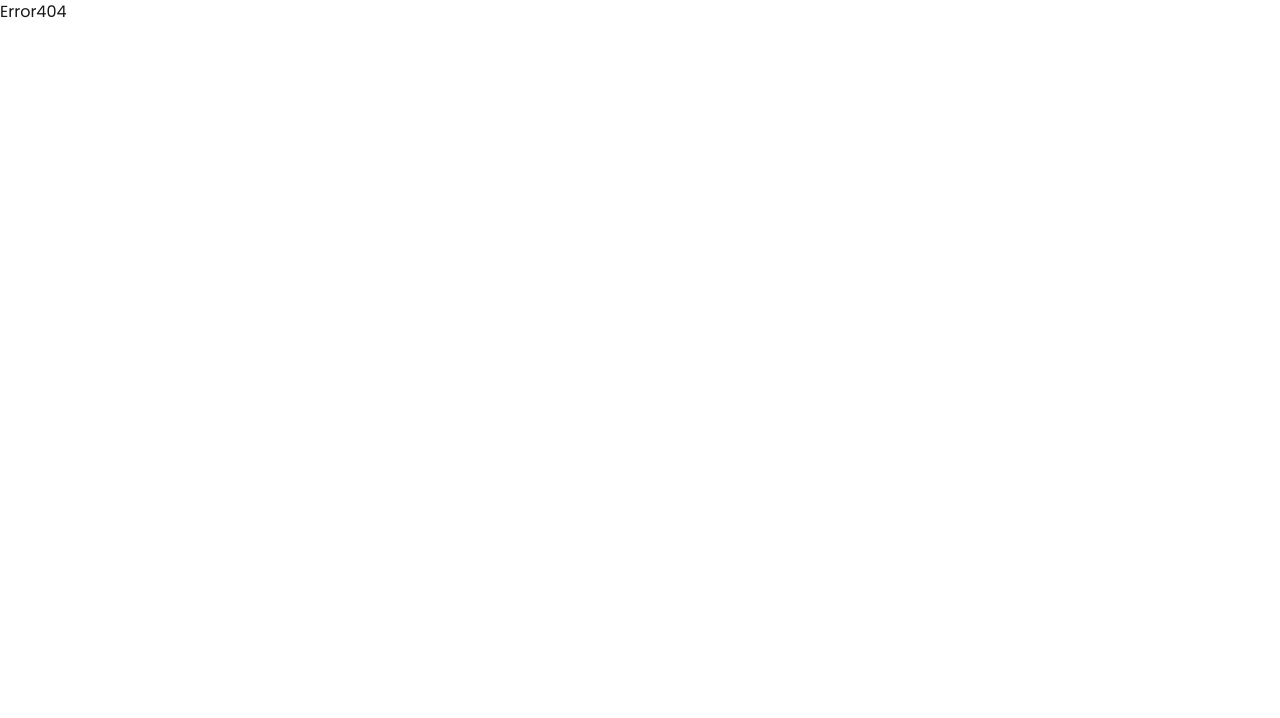
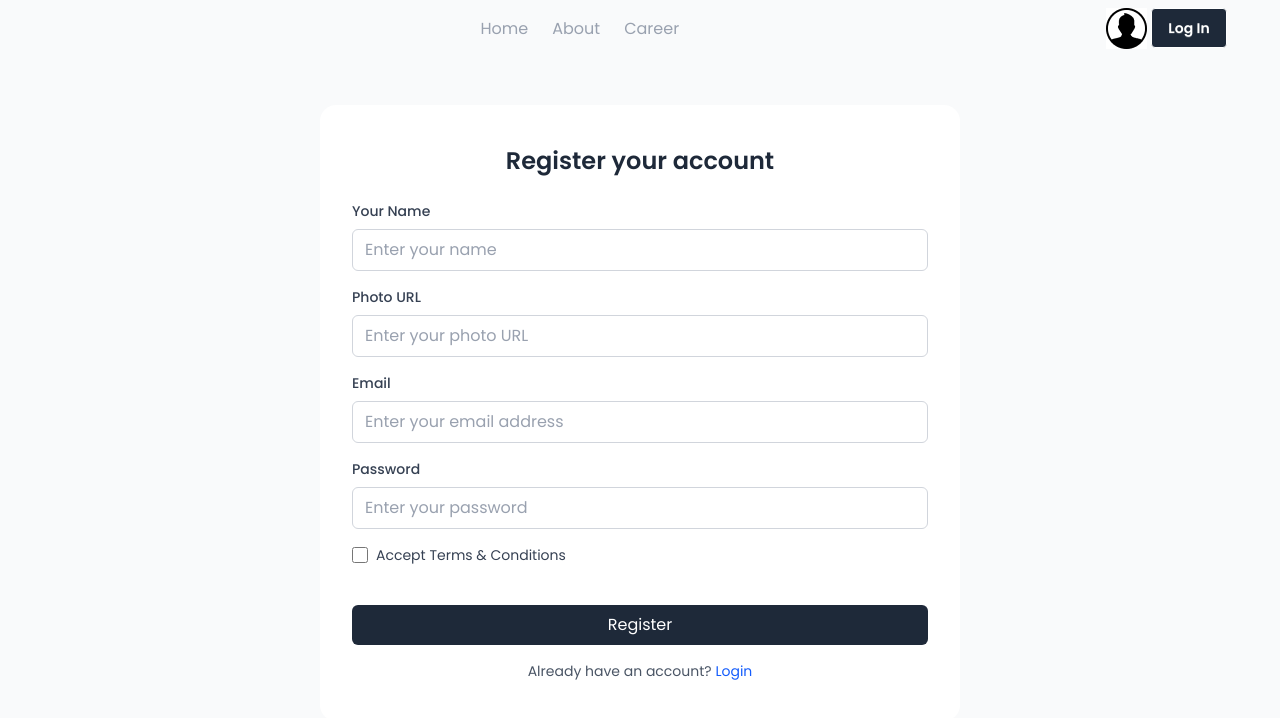
Before and after one commit to Ashahab007/mil-9-m-52-dragon-news-code, a React (Vite) app: page /auth/register in a window 1280 px wide. Shown: the top 718 px of the page. Built offline with nearby package versions, Linux system fonts and the light colour scheme; no server answers.

Commit message:
created AuthProvider to decentralized the data all over the application, functionality adde register, logout

```diff
--- a/package.json
+++ b/package.json
@@ -13,6 +13,7 @@
     "@tailwindcss/vite": "^4.1.4",
     "daisyui": "^5.0.30",
     "date-fns": "^4.1.0",
+    "firebase": "^11.6.1",
     "react": "^19.0.0",
     "react-dom": "^19.0.0",
     "react-fast-marquee": "^1.6.5",
--- /dev/null
+++ b/public/firebase/firebase.config.js
@@ -0,0 +1,19 @@
+// Import the functions you need from the SDKs you need
+import { initializeApp } from "firebase/app";
+import { getAuth } from "firebase/auth";
+// TODO: Add SDKs for Firebase products that you want to use
+// https://firebase.google.com/docs/web/setup#available-libraries
+
+// Your web app's Firebase configuration
+const firebaseConfig = {
+  apiKey: "AIzaSyCtFJBbpf65gexij0lK9ea8fjgXNTRgWPo",
+  authDomain: "dragon-news-14043.firebaseapp.com",
+  projectId: "dragon-news-14043",
+  storageBucket: "dragon-news-14043.firebasestorage.app",
+  messagingSenderId: "242569135759",
+  appId: "1:242569135759:web:514f9742e2a2d520bb12fa",
+};
+
+// Initialize Firebase
+const app = initializeApp(firebaseConfig);
+export const auth = getAuth(app);
--- /dev/null
+++ b/src/component/Login.jsx
@@ -0,0 +1,79 @@
+import React from "react";
+import { Link } from "react-router";
+
+const Login = () => {
+  return (
+    <div className="w-6/12 mx-auto bg-white py-10 px-8 rounded-2xl mt-12">
+      <h1 className="text-2xl font-semibold text-center text-gray-800 mb-6">
+        Login to your account
+      </h1>
+
+      <div className="space-y-4">
+        <div>
+          <label className="block text-gray-700 text-sm font-medium mb-2">
+            Email
+          </label>
+          <input
+            type="email"
+            name="email"
+            placeholder="Enter your email address"
+            className="w-full px-3 py-2 placeholder-gray-400 border border-gray-300 rounded-md focus:outline-none focus:ring-2 focus:ring-blue-500 focus:border-blue-500"
+          />
+        </div>
+
+        <div>
+          <label className="block text-gray-700 text-sm font-medium mb-2">
+            Password
+          </label>
+          <input
+            type="password"
+            name="password"
+            placeholder="Enter your password"
+            className="w-full px-3 py-2 placeholder-gray-400 border border-gray-300 rounded-md focus:outline-none focus:ring-2 focus:ring-blue-500 focus:border-blue-500"
+          />
+        </div>
+
+        <div className="flex items-center justify-between mt-4">
+          <div className="flex items-center">
+            <input
+              type="checkbox"
+              id="rememberMe"
+              name="rememberMe"
+              className="h-4 w-4 text-blue-600 focus:ring-blue-500 border-gray-300 rounded"
+            />
+            <label
+              htmlFor="rememberMe"
+              className="ml-2 block text-sm text-gray-700"
+            >
+              Remember me
+            </label>
+          </div>
+
+          <div className="text-sm">
+            <button className="text-blue-600 hover:underline">
+              Forgot password?
+            </button>
+          </div>
+        </div>
+
+        <button className="w-full bg-gray-800 text-white py-2 px-4 rounded-md hover:bg-gray-700 focus:outline-none focus:ring-2 focus:ring-gray-500 focus:ring-offset-2 mt-6">
+          Login
+        </button>
+      </div>
+
+      <div className="mt-4 text-center">
+        <p className="text-sm text-gray-600">
+          Don't have an account?{" "}
+          <Link
+            to="/auth/register"
+            className="text-blue-600 hover:underline focus:outline-none"
+          >
+            Register
+          </Link>
+        </p>
+      </div>
+    </div>
+  );
+};
+
+export default Login;
--- a/src/component/NavBar.jsx
+++ b/src/component/NavBar.jsx
@@ -1,19 +1,46 @@
-import React from "react";
-import { NavLink } from "react-router";
-import user from "../assets/user.png";
+import React, { use } from "react";
+import { Link, NavLink } from "react-router";
+import userIcon from "../assets/user.png";
+import { AuthContext } from "../provider/AuthProvider";
+import button from "daisyui/components/button";
 
 const NavBar = () => {
+  const { user, logOut } = use(AuthContext);
+  console.log(user?.email);
+
+  const handleLogOut = () => {
+    console.log("logged out");
+    logOut()
+      .then(() => {
+        alert("User Logged Out");
+      })
+      .catch((error) => {
+        console.log(error);
+      });
+  };
+
   return (
     <div className="flex justify-between w-11/12 mx-auto items-center">
-      <div className="nav-start"></div>
+      <div className="nav-start">{user && user.email}</div>
       <div className="nav-center flex gap-6 text-gray-400">
         <NavLink to="/">Home</NavLink>
         <NavLink to="/about">About</NavLink>
         <NavLink to="/career">Career</NavLink>
       </div>
       <div className="nav-end flex gap-1">
-        <img src={user} alt="user" />
-        <button className="btn btn-primary">Log In</button>
+        <img src={userIcon} alt="user" />
+        {user ? (
+          <button
+            onClick={handleLogOut}
+            className="btn bg-gray-800 text-white "
+          >
+            Log Out
+          </button>
+        ) : (
+          <Link to="/auth/login" className=" btn bg-gray-800 text-white ">
+            Log In
+          </Link>
+        )}
       </div>
     </div>
   );
--- /dev/null
+++ b/src/component/Register.jsx
@@ -0,0 +1,122 @@
+import { createUserWithEmailAndPassword } from "firebase/auth";
+import React, { use } from "react";
+import { Link } from "react-router";
+import { AuthContext } from "../provider/AuthProvider";
+
+const Register = () => {
+  const { createUser, setUser } = use(AuthContext);
+  const handleSignUp = (e) => {
+    e.preventDefault();
+    const name = e.target.name.value;
+    const photoUrl = e.target.photoUrl.value;
+    const email = e.target.email.value;
+    const password = e.target.password.value;
+    console.log({ name, photoUrl, email, password });
+    createUser(email, password)
+      .then((result) => {
+        const user = result.user;
+        setUser(user);
+        console.log(user);
+      })
+      .catch((error) => {
+        const errorCode = error.code;
+        const errorMessage = error.message;
+        alert(errorMessage);
+        // ..
+      });
+  };
+  return (
+    <div className="w-6/12 mx-auto bg-white py-10 px-8 rounded-2xl mt-12">
+      <h1 className="text-2xl font-semibold text-center text-gray-800 mb-6">
+        Register your account
+      </h1>
+
+      <form onSubmit={handleSignUp} className="space-y-4">
+        <div>
+          {/* Name */}
+          <label className="block text-gray-700 text-sm font-medium mb-2">
+            Your Name
+          </label>
+          <input
+            type="text"
+            name="name"
+            placeholder="Enter your name"
+            className="w-full px-3 py-2 placeholder-gray-400 border border-gray-300 rounded-md focus:outline-none focus:ring-2 focus:ring-blue-500 focus:border-blue-500"
+          />
+        </div>
+        {/* Photo */}
+        <div>
+          <label className="block text-gray-700 text-sm font-medium mb-2">
+            Photo URL
+          </label>
+          <input
+            type="text"
+            name="photoUrl"
+            placeholder="Enter your photo URL"
+            className="w-full px-3 py-2 placeholder-gray-400 border border-gray-300 rounded-md focus:outline-none focus:ring-2 focus:ring-blue-500 focus:border-blue-500"
+          />
+        </div>
+        {/* Email */}
+        <div>
+          <label className="block text-gray-700 text-sm font-medium mb-2">
+            Email
+          </label>
+          <input
+            type="email"
+            name="email"
+            placeholder="Enter your email address"
+            className="w-full px-3 py-2 placeholder-gray-400 border border-gray-300 rounded-md focus:outline-none focus:ring-2 focus:ring-blue-500 focus:border-blue-500"
+          />
+        </div>
+        {/* Password */}
+        <div>
+          <label className="block text-gray-700 text-sm font-medium mb-2">
+            Password
+          </label>
+          <input
+            type="password"
+            name="password"
+            placeholder="Enter your password"
+            className="w-full px-3 py-2 placeholder-gray-400 border border-gray-300 rounded-md focus:outline-none focus:ring-2 focus:ring-blue-500 focus:border-blue-500"
+          />
+        </div>
+
+        <div className="flex items-center mt-4">
+          <input
+            type="checkbox"
+            id="acceptTerms"
+            name="acceptTerms"
+            className="h-4 w-4 text-blue-600 focus:ring-blue-500 border-gray-300 rounded"
+          />
+          <label
+            htmlFor="acceptTerms"
+            className="ml-2 block text-sm text-gray-700"
+          >
+            Accept Terms & Conditions
+          </label>
+        </div>
+
+        <button
+          type="submit"
+          className="w-full bg-gray-800 text-white py-2 px-4 rounded-md hover:bg-gray-700 focus:outline-none focus:ring-2 focus:ring-gray-500 focus:ring-offset-2 mt-6"
+        >
+          Register
+        </button>
+      </form>
+
+      <div className="mt-4 text-center">
+        <p className="text-sm text-gray-600">
+          Already have an account?{" "}
+          <Link
+            to="/auth/login"
+            className="text-blue-600 hover:underline focus:outline-none"
+          >
+            Login
+          </Link>
+        </p>
+      </div>
+    </div>
+  );
+};
+
+export default Register;
--- /dev/null
+++ b/src/layouts/AuthLayout.jsx
@@ -0,0 +1,18 @@
+import React from "react";
+import NavBar from "../component/NavBar";
+import { Outlet } from "react-router";
+
+const AuthLayout = () => {
+  return (
+    <div className="min-h-screen bg-gray-50">
+      <header className="py-2">
+        <NavBar></NavBar>
+      </header>
+      <main>
+        <Outlet></Outlet>
+      </main>
+    </div>
+  );
+};
+
+export default AuthLayout;
--- a/src/main.jsx
+++ b/src/main.jsx
@@ -4,9 +4,12 @@ import "./index.css";
 
 import { RouterProvider } from "react-router";
 import router from "./router";
+import AuthProvider from "./provider/AuthProvider";
 
 createRoot(document.getElementById("root")).render(
   <StrictMode>
-    <RouterProvider router={router}></RouterProvider>
+    <AuthProvider>
+      <RouterProvider router={router}></RouterProvider>
+    </AuthProvider>
   </StrictMode>
 );
--- /dev/null
+++ b/src/provider/AuthProvider.jsx
@@ -0,0 +1,40 @@
+import React, { createContext, useEffect, useState } from "react";
+import { auth } from "../../public/firebase/firebase.config";
+import {
+  createUserWithEmailAndPassword,
+  onAuthStateChanged,
+  signOut,
+} from "firebase/auth";
+
+export const AuthContext = createContext();
+
+const AuthProvider = ({ children }) => {
+  const [user, setUser] = useState(null);
+
+  const createUser = (email, password) => {
+    return createUserWithEmailAndPassword(auth, email, password);
+  };
+
+  const logOut = () => {
+    return signOut(auth);
+  };
+
+  useEffect(() => {
+    const unsubscribe = onAuthStateChanged(auth, (currentUser) => {
+      setUser(currentUser);
+    });
+    return () => {
+      unsubscribe();
+    };
+  }, []);
+
+  const obj = {
+    user,
+    setUser,
+    createUser,
+    logOut,
+  };
+  return <AuthContext value={obj}>{children}</AuthContext>;
+};
+
+export default AuthProvider;
```
Also changed, not shown: src/router.jsx (+11 -1 lines), 1 other file (tests, documents, lock files or other folders).
